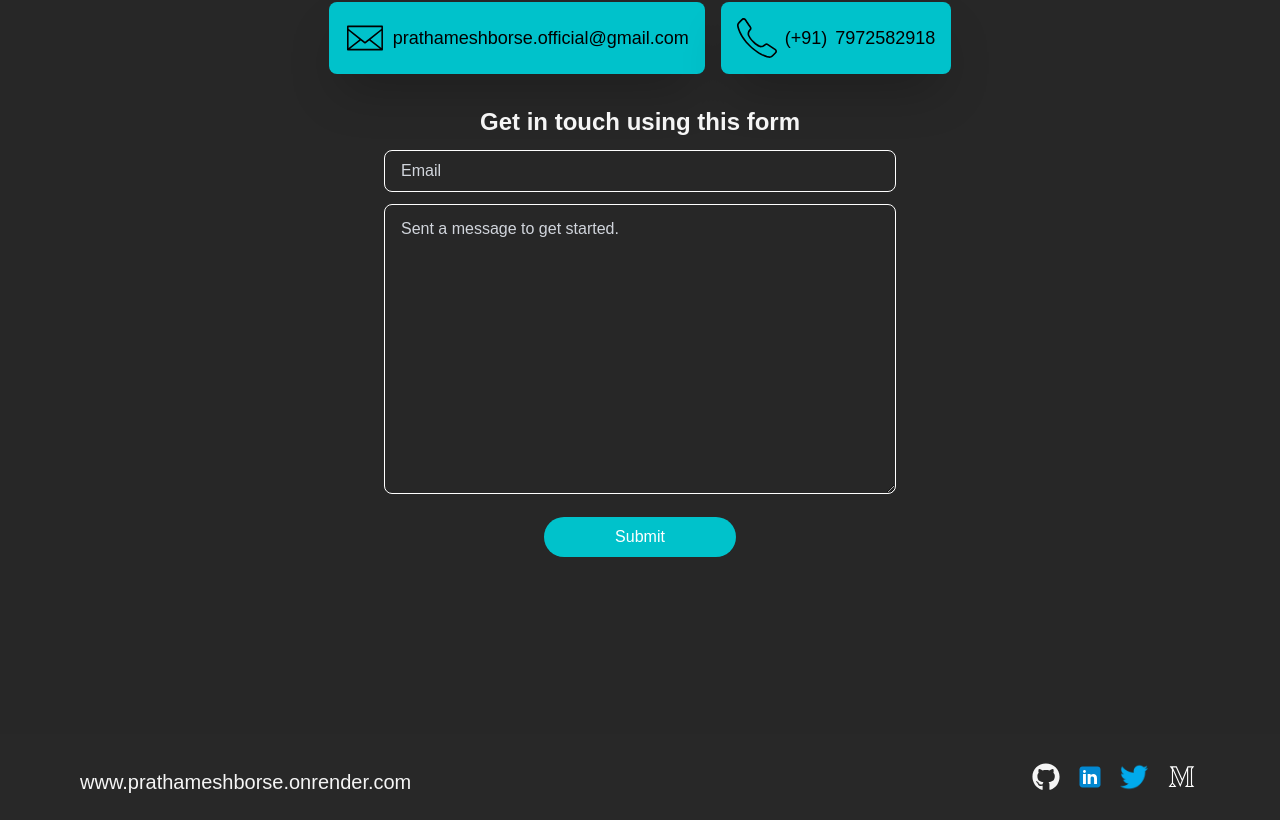
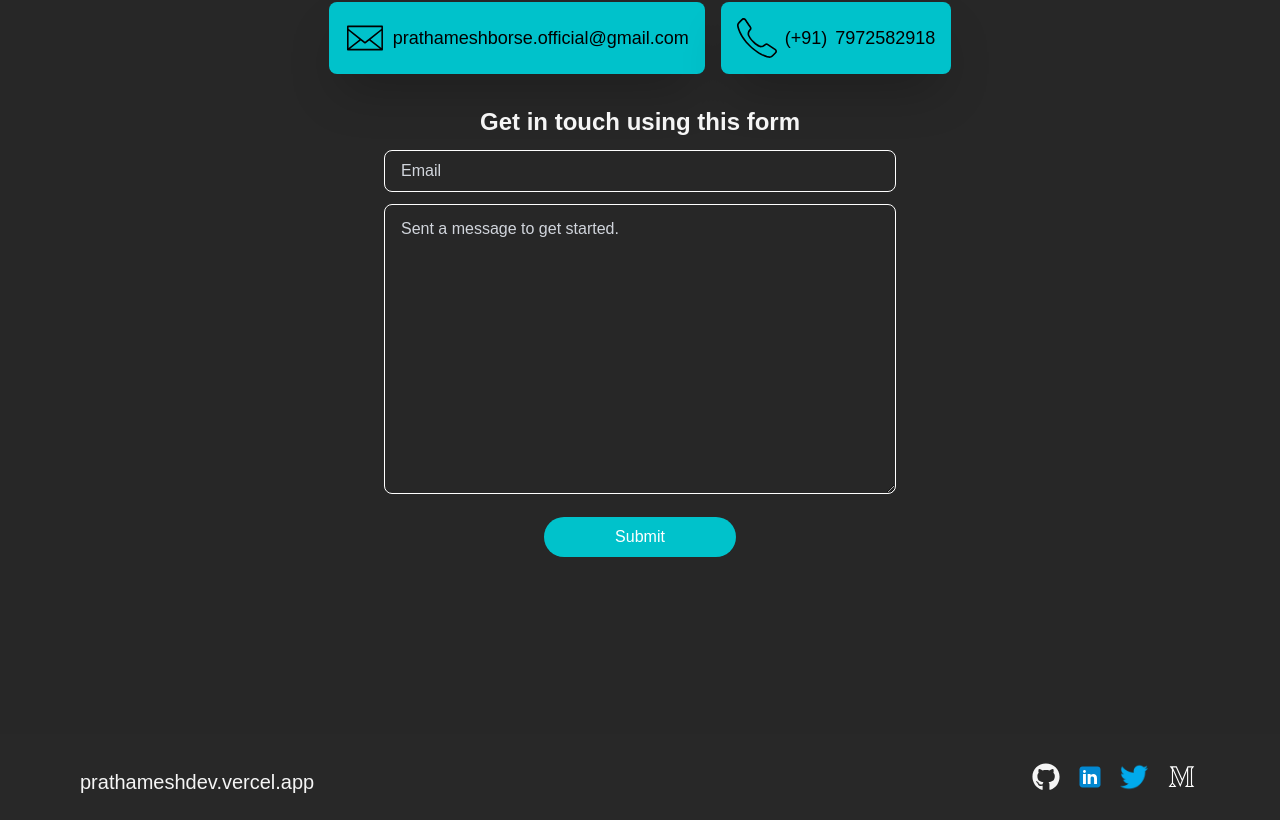
Before and after one commit to prathamesh-borse/peronal-portfolio, a Next.js app: page / in a window 1280 px wide. Shown: the part 2809-3629 px from the top of the page. Built offline with nearby package versions, Linux system fonts and the light colour scheme.

Commit message:
Corrected Links for Medium and Website

```diff
--- a/src/app/components/Footer/Footer.js
+++ b/src/app/components/Footer/Footer.js
@@ -11,12 +11,12 @@ const Footer = () => {
         <div className="w-full max-w-6xl mx-auto flex flex-col md:flex-row justify-between items-center gap-4 px-4">
           <div className="footerText hover:cursor-pointer text-white text-lg sm:text-xl font-medium text-center md:text-left">
             <a
-              href="https://prathameshportfolio.onrender.com/"
+              href="https://prathameshdev.vercel.app/"
               target="_blank"
               rel="noopener noreferrer"
               className="text-white rounded-full transition-all duration-300 hover:opacity-70"
             >
-              www.prathameshborse.onrender.com
+              prathameshdev.vercel.app
             </a>
           </div>
           <div className="flex items-center justify-center space-x-4">
@@ -62,7 +62,7 @@ const Footer = () => {
 
             {/* Medium */}
             <a
-              href="https://medium.com/yourusername"
+              href="https://medium.com/@prathameshborse"
               target="_blank"
               rel="noopener noreferrer"
               className="mediumIcon text-white p-1 rounded-lg transition-all duration-300 hover:opacity-70 medium-icon"
```
